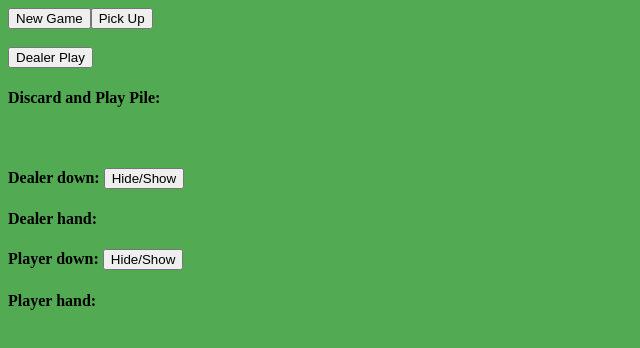
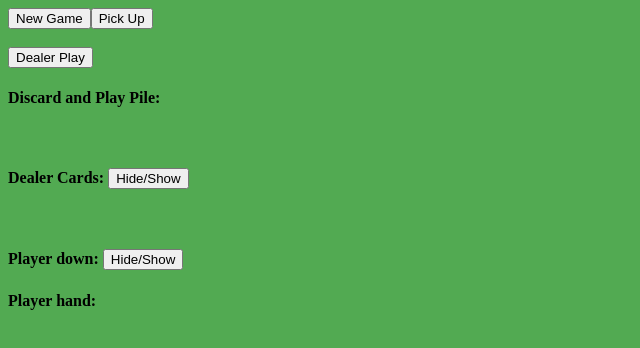
Before and after one commit to jamesdtwoods/threes-react, a React (Vite) app: page / in a window 1280 px wide. Shown: the top 348 px of the page, without its empty margins (0-640 px from the left). Built offline with nearby package versions, Linux system fonts and the light colour scheme.

Commit message:
visual tweaks

```diff
--- a/src/components/App.jsx
+++ b/src/components/App.jsx
@@ -751,12 +751,10 @@ function App() {
           <img style={{ height: 90, width: 60, padding: 5 }} src={card.front_img} />
         ))}
       </div>
-
-      <div><h4>Dealer down: <button onClick={() => setHidden(!hidden)}>Hide/Show</button></h4>
+      <div><h4>Dealer Cards: <button onClick={() => setHidden(!hidden)}>Hide/Show</button></h4>
         {hidden && dealerDownHiddenCards && dealerDownHiddenCards.map((card) => (<img style={{ height: 90, width: 60, padding: 5 }} src={card.back_img} />))}
         {hidden && dealerDownShownCards && dealerDownShownCards.map((card) => (<img style={{ height: 90, width: 60, padding: 5 }} src={card.front_img} />))}
-      </div>
-      <div><h4>Dealer hand:</h4>
+        <br />
         {dealerCards && dealerCards.map((card) => (
           <img style={{ height: 90, width: 60, padding: 5 }} src={card.back_img} />
         ))}
```
